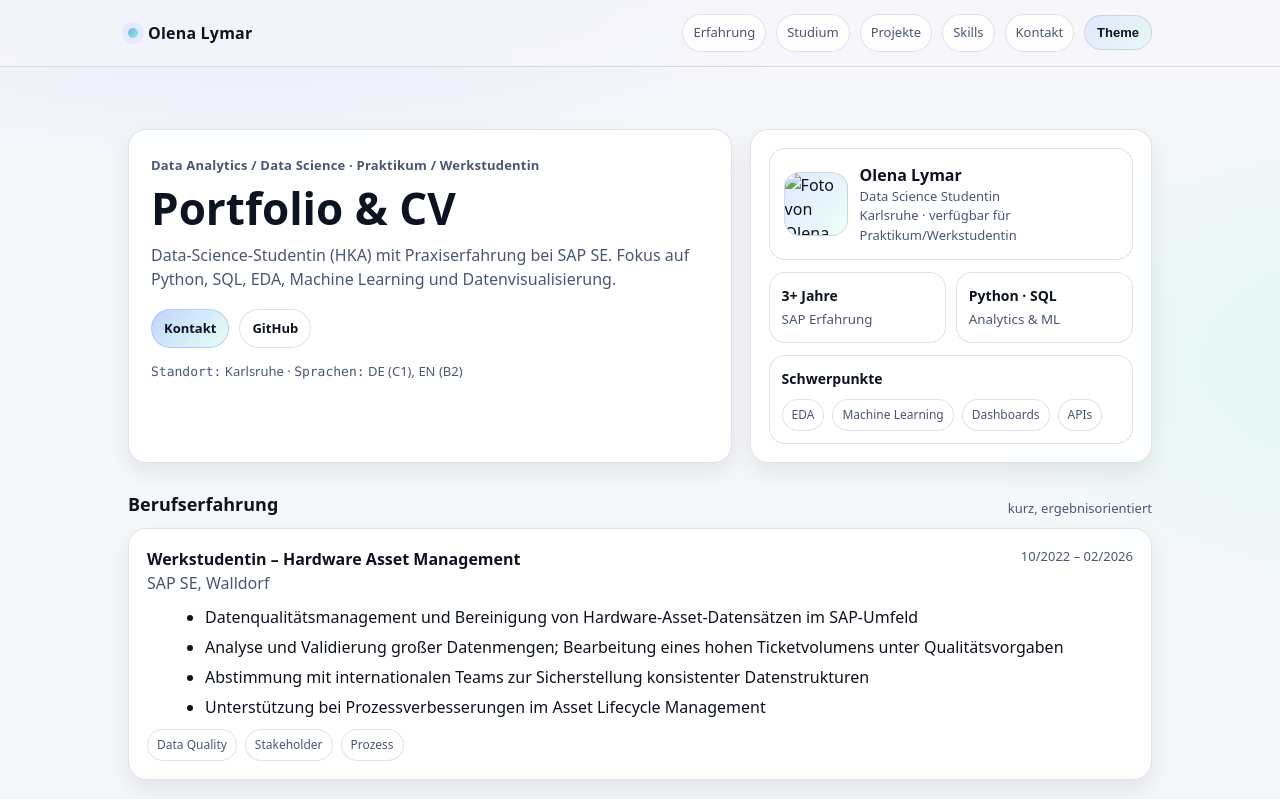
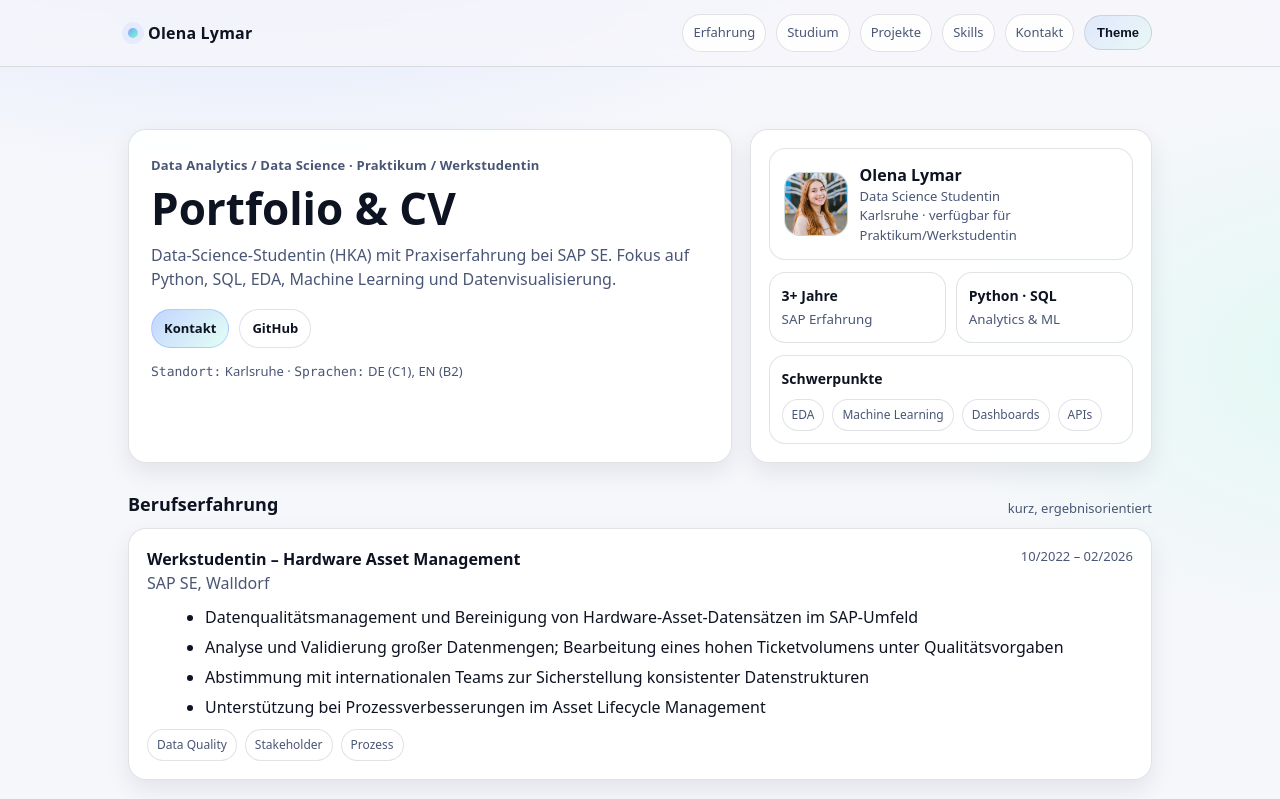
Before and after one commit to lyol1011/cv, a plain HTML site: page index.html in a window 1280 px wide. Shown: the top 799 px of the page. Drawn offline with Linux system fonts and the light colour scheme.

Commit message:
change photo format

```diff
--- a/index.html
+++ b/index.html
@@ -262,7 +262,7 @@
     <aside class="card heroSide" aria-label="Profil">
       <div class="profile">
         <div class="avatar" aria-hidden="true">
-          <img src="assets/photo.jpg" alt="Foto von Olena Lymar" />
+          <img src="assets/photo.jpeg" alt="Foto von Olena Lymar" />
         </div>
         <div class="meta">
           <strong>Olena Lymar</strong>
```
